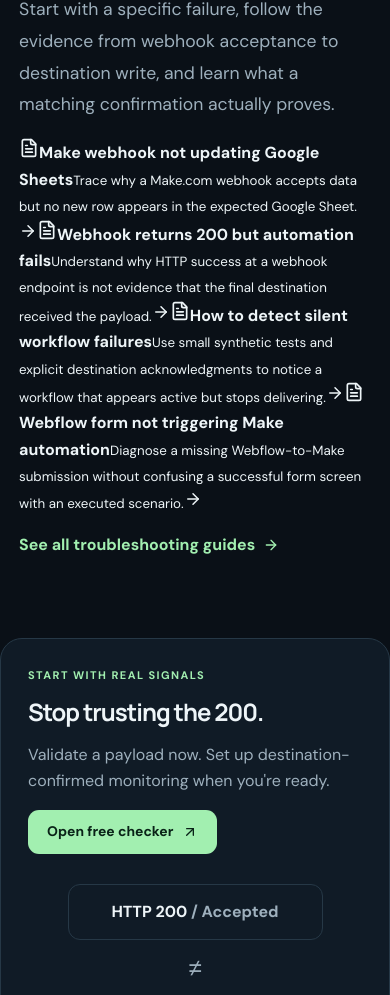
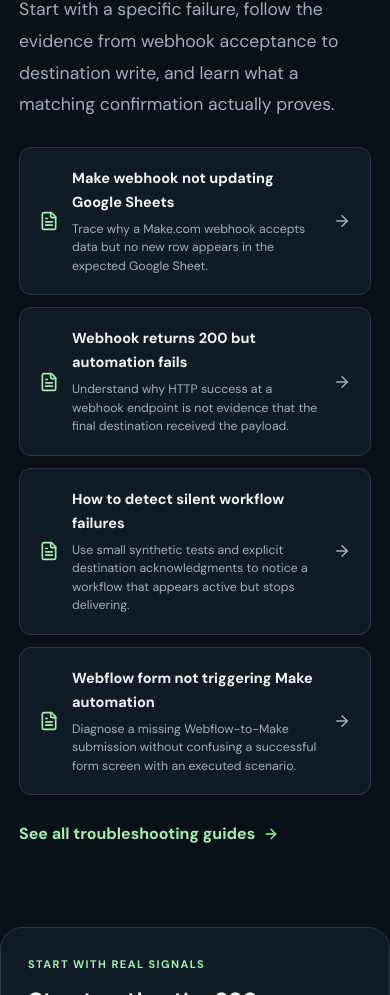
Before and after one commit to msrajput08/leadpath, a React (Vite) app: page / in a window 390 px wide. Shown: the part 2597-3592 px from the top of the page. Built offline with nearby package versions, Linux system fonts and the light colour scheme.

Commit message:
style(seo): responsive editorial links and readable related-guide sections

```diff
--- a/src/styles.css
+++ b/src/styles.css
@@ -101,3 +101,18 @@
 .legal-content p:not(.lead){line-height:1.8;max-width:780px}
 .legal-content a{color:var(--green);text-decoration:underline}
 @media(max-width:700px){.price-grid-live{grid-template-columns:1fr}.support-contact{padding:22px}.support-email{align-items:flex-start}}
+
+/* Useful, crawlable links to specific troubleshooting articles. */
+.seo-guide-links{display:grid;grid-template-columns:repeat(2,minmax(0,1fr));gap:12px;margin:26px 0}
+.seo-guide-link{display:flex;gap:13px;align-items:center;padding:19px;border:1px solid var(--border);border-radius:12px;background:var(--surface);color:var(--text);min-width:0}
+.seo-guide-link:hover{border-color:var(--green-deep)}
+.seo-guide-link>svg:first-child{color:var(--green);flex-shrink:0}
+.seo-guide-link>svg:last-child{flex-shrink:0;color:var(--muted)}
+.seo-guide-link>span{display:flex;flex-direction:column;gap:5px;flex:1;min-width:0}
+.seo-guide-link strong{font-size:.91rem}
+.seo-guide-link small{font-size:.77rem;color:var(--muted);line-height:1.5}
+.guide-related{margin:40px 0 32px;padding:24px;border:1px solid var(--border);border-radius:14px;background:var(--surface)}
+.guide-related h2{margin:0 0 16px}
+.guide-related ul{list-style:none;margin:0;padding:0;display:grid;gap:12px}
+.guide-detail>p{line-height:1.85;max-width:750px}
+@media(max-width:700px){.seo-guide-links{grid-template-columns:1fr}}
```
